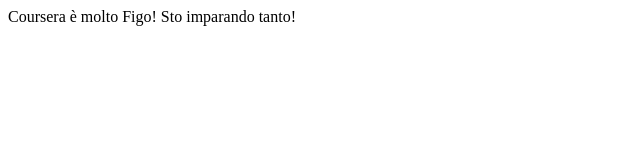
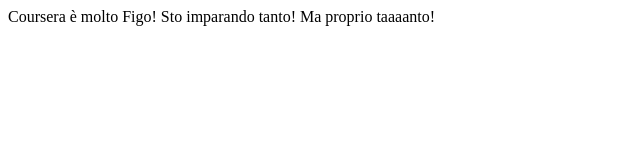
Before and after one commit to Cyrius10101/Lezioni-Coursera, a plain HTML site: page sito/index.html in a window 1280 px wide. Shown: the whole page, without its empty margins (0-640 px from the left). Drawn offline with Linux system fonts and the light colour scheme.

Commit message:
Piccola modifica

```diff
--- a/sito/index.html
+++ b/sito/index.html
@@ -5,7 +5,7 @@
 	<title>Coursera è Figo!</title>
 </head>
 <body>
-	Coursera è molto Figo! Sto imparando tanto!
+	Coursera è molto Figo! Sto imparando tanto! Ma proprio taaaanto!
 
 </body>
 </html>
```
